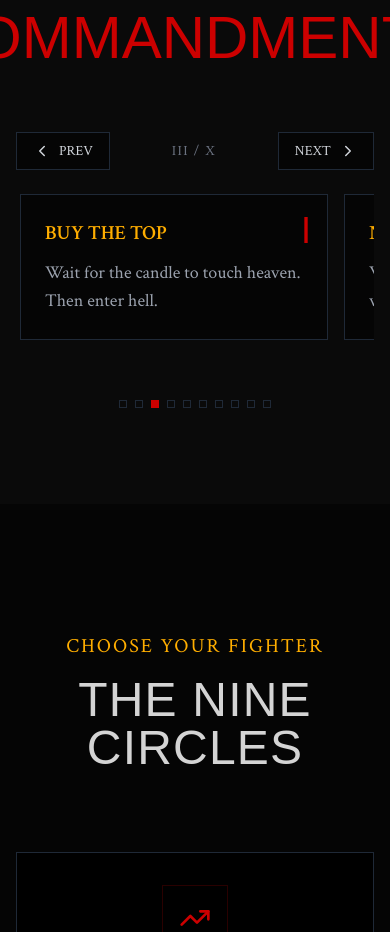
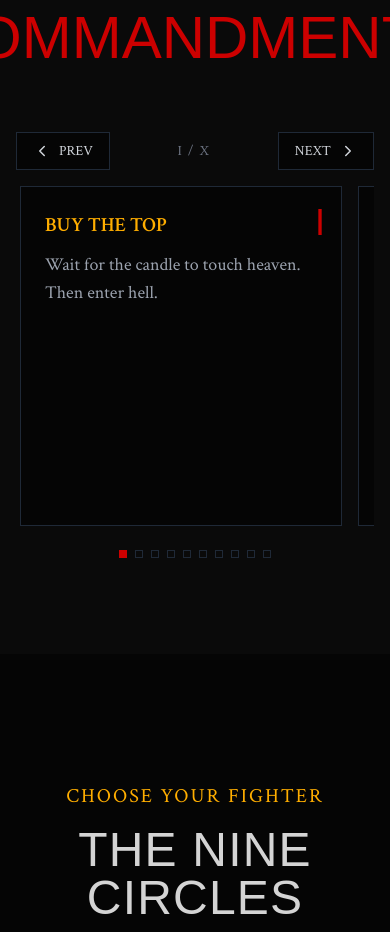
Before and after one commit to Pluviophile84/HELLCOIN, a Next.js app: page / in a window 390 px wide. Shown: the part 2362-3294 px from the top of the page. Built offline with nearby package versions, Linux system fonts and the light colour scheme; a web font is replaced by a local one.

Commit message:
Update Commandments.tsx

```diff
--- a/components/sections/Commandments.tsx
+++ b/components/sections/Commandments.tsx
@@ -28,36 +28,33 @@ const commandments = [
 function CommandmentCard({
   c,
   className = "",
+  "data-measure": dataMeasure,
 }: {
   c: (typeof commandments)[number];
   className?: string;
+  "data-measure"?: string;
 }) {
   return (
     <div
+      data-measure={dataMeasure}
       className={[
         "bg-hell-black border border-gray-800 p-6 relative group",
         "transition-all duration-75 ease-out",
         "hover:border-hell-red hover:scale-[1.01]",
-        "flex flex-col h-full", // IMPORTANT: allows equal-height behavior
+        "flex flex-col h-full", // IMPORTANT: card can be forced to equal height
         className,
       ].join(" ")}
     >
-      {/* ID Number */}
-      <div className="absolute top-4 right-4 font-gothic text-4xl text-hell-red">
-        {c.id}
-      </div>
+      <div className="absolute top-4 right-4 font-gothic text-4xl text-hell-red">{c.id}</div>
 
-      {/* Title */}
       <h3 className="font-terminal text-xl text-[#ffae00] mb-3 group-hover:text-hell-red uppercase font-semibold transition-colors duration-75">
         {c.title}
       </h3>
 
-      {/* Text */}
       <p className="font-terminal text-lg text-gray-400 group-hover:text-gray-200 transition-colors duration-75">
         {c.text}
       </p>
 
-      {/* Spacer (keeps card internals consistent if you add more later) */}
       <div className="mt-auto" />
     </div>
   );
@@ -66,64 +63,105 @@ function CommandmentCard({
 export const Commandments = () => {
   const total = commandments.length;
 
-  // Slider refs
   const scrollerRef = useRef<HTMLDivElement | null>(null);
-  const cardRefs = useRef<(HTMLDivElement | null)[]>([]);
+  const measureRef = useRef<HTMLDivElement | null>(null);
+
   const [active, setActive] = useState(0);
+  const [frameHeight, setFrameHeight] = useState<number>(0);
 
-  const goTo = useCallback((i: number) => {
+  // Slider width behavior (consistent feel)
+  const slideWidthClass = "w-[92%] sm:w-[78%] md:w-[66%]";
+
+  const goTo = useCallback(
+    (i: number) => {
+      const root = scrollerRef.current;
+      if (!root) return;
+
       const idx = ((i % total) + total) % total;
-    const el = cardRefs.current[idx];
+      const el = root.querySelector<HTMLElement>(`[data-slide="${idx}"]`);
       if (!el) return;
+
       el.scrollIntoView({ behavior: "smooth", inline: "center", block: "nearest" });
-  }, [total]);
+    },
+    [total]
+  );
 
   const prev = useCallback(() => goTo(active - 1), [active, goTo]);
   const next = useCallback(() => goTo(active + 1), [active, goTo]);
 
-  // Keep active dot in sync with scroll position (smooth + no jitter)
+  // Measure tallest card at the slider width so ALL slides get identical height (no jump/glitch)
+  useEffect(() => {
+    const host = measureRef.current;
+    if (!host) return;
+
+    const compute = () => {
+      const cards = host.querySelectorAll<HTMLElement>('[data-measure="1"]');
+      let max = 0;
+      cards.forEach((el) => {
+        max = Math.max(max, el.offsetHeight);
+      });
+      if (max && Math.abs(max - frameHeight) > 2) setFrameHeight(max);
+      if (!frameHeight && max) setFrameHeight(max);
+    };
+
+    compute();
+    const ro = new ResizeObserver(() => compute());
+    ro.observe(host);
+    window.addEventListener("resize", compute);
+
+    return () => {
+      ro.disconnect();
+      window.removeEventListener("resize", compute);
+    };
+    // eslint-disable-next-line react-hooks/exhaustive-deps
+  }, []);
+
+  // Keep active dot synced to scroll position (no IntersectionObserver jank, no fighting the page)
   useEffect(() => {
     const root = scrollerRef.current;
     if (!root) return;
 
-    const items = cardRefs.current.filter(Boolean) as HTMLDivElement[];
-    if (!items.length) return;
+    let raf = 0;
+    const onScroll = () => {
+      cancelAnimationFrame(raf);
+      raf = requestAnimationFrame(() => {
+        const children = Array.from(root.querySelectorAll<HTMLElement>("[data-slide]"));
+        if (!children.length) return;
 
-    const io = new IntersectionObserver(
-      (entries) => {
-        // pick the most-visible entry
+        const rootRect = root.getBoundingClientRect();
+        const rootCenter = rootRect.left + rootRect.width / 2;
+
         let bestIdx = active;
-        let bestRatio = 0;
+        let bestDist = Infinity;
 
-        for (const e of entries) {
-          if (!e.isIntersecting) continue;
-          const idx = items.indexOf(e.target as HTMLDivElement);
-          if (idx === -1) continue;
-          if (e.intersectionRatio > bestRatio) {
-            bestRatio = e.intersectionRatio;
+        children.forEach((el) => {
+          const r = el.getBoundingClientRect();
+          const center = r.left + r.width / 2;
+          const dist = Math.abs(center - rootCenter);
+          const idx = Number(el.getAttribute("data-slide") || "0");
+          if (dist < bestDist) {
+            bestDist = dist;
             bestIdx = idx;
           }
-        }
+        });
 
-        if (bestIdx !== active && bestRatio >= 0.55) setActive(bestIdx);
-      },
-      {
-        root,
-        threshold: [0.25, 0.55, 0.75],
-      }
-    );
+        if (bestIdx !== active) setActive(bestIdx);
+      });
+    };
 
-    items.forEach((el) => io.observe(el));
-    return () => io.disconnect();
-    // eslint-disable-next-line react-hooks/exhaustive-deps
-  }, [total, active]);
+    root.addEventListener("scroll", onScroll, { passive: true });
+    return () => {
+      cancelAnimationFrame(raf);
+      root.removeEventListener("scroll", onScroll);
+    };
+  }, [active]);
 
   const current = useMemo(() => commandments[active] ?? commandments[0], [active]);
 
   return (
     <section id="commandments" className="py-24 px-4 bg-hell-dark relative">
       <div className="max-w-7xl mx-auto">
-        {/* --- HEADER --- */}
+        {/* Header */}
         <div className="text-center mb-16 flex flex-col items-center gap-2">
           <span className="font-terminal text-[#ffae00] text-lg md:text-xl tracking-widest uppercase">
             LAW OF THE LAND
@@ -133,14 +171,26 @@ export const Commandments = () => {
           </h2>
         </div>
 
-        {/* =========================================================
-            TABLET + PHONE: NATIVE SCROLL-SNAP SLIDER (below lg)
-            - Smooth
-            - No layout jumps
-            - No navbar/page yank
-           ========================================================= */}
+        {/* =========================
+            Tablet + Phone: Slider
+           ========================= */}
         <div className="lg:hidden">
-          <div className="mx-auto max-w-xl">
+          <div className="mx-auto max-w-xl relative">
+            {/* Hidden measurement host (same width as slides) */}
+            <div
+              ref={measureRef}
+              className="absolute -left-[9999px] top-0 w-full opacity-0 pointer-events-none"
+              aria-hidden="true"
+            >
+              <div className="flex flex-col gap-4">
+                {commandments.map((c) => (
+                  <div key={`m-${c.id}`} className={slideWidthClass}>
+                    <CommandmentCard c={c} data-measure="1" />
+                  </div>
+                ))}
+              </div>
+            </div>
+
             {/* Controls */}
             <div className="flex items-center justify-between mb-4 font-terminal text-sm md:text-base">
               <button
@@ -168,32 +218,39 @@ export const Commandments = () => {
               </button>
             </div>
 
-            {/* Scroll-snap track */}
+            {/* Fixed-height frame to prevent “jumping” */}
+            <div
+              className="relative w-full"
+              style={{
+                height: frameHeight ? `${frameHeight}px` : undefined,
+                minHeight: "340px", // stable fallback before measurement
+              }}
+            >
               <div
                 ref={scrollerRef}
                 className={[
+                  "h-full w-full",
                   "overflow-x-auto overflow-y-hidden",
+                  "snap-x snap-mandatory",
                   "scroll-smooth",
-                "snap-x snap-mandatory",
-                "overscroll-x-contain", // prevents the page/nav from getting yanked around
-                "touch-pan-x", // makes swipe feel like a real slider
-                "select-none",
-                // spacing
+                  "overscroll-x-contain",
                   "px-1",
+                  // Hide scrollbar so you don’t get “two paginations”
+                  "[&::-webkit-scrollbar]:hidden [scrollbar-width:none] [-ms-overflow-style:none]",
                 ].join(" ")}
+                style={{
+                  // allow vertical page scroll; horizontal swipe stays inside the scroller
+                  touchAction: "pan-y",
+                }}
               >
-              {/* Track: stretch => all cards become same height (max card height) */}
-              <div className="flex items-stretch gap-4 py-2">
+                <div className="flex items-stretch gap-4 h-full">
                   {commandments.map((c, i) => (
                     <div
                       key={c.id}
-                    ref={(el) => {
-                      cardRefs.current[i] = el;
-                    }}
+                      data-slide={i}
                       className={[
-                      "snap-center shrink-0",
-                      "w-[88%] sm:w-[72%] md:w-[62%]", // consistent width per slide
-                      "h-full",
+                        "snap-center shrink-0 h-full",
+                        slideWidthClass,
                       ].join(" ")}
                     >
                       <CommandmentCard c={c} className="h-full" />
@@ -201,8 +258,9 @@ export const Commandments = () => {
                   ))}
                 </div>
               </div>
+            </div>
 
-            {/* Dots (square indicators = sharp corner rule) */}
+            {/* Single pagination: square dots only */}
             <div className="mt-6 flex items-center justify-center gap-2">
               {commandments.map((c, i) => {
                 const isActive = i === active;
@@ -223,16 +281,14 @@ export const Commandments = () => {
           </div>
         </div>
 
-        {/* =========================================================
-            LAPTOP + DESKTOP: FULL GRID (lg and up) — all visible
-           ========================================================= */}
+        {/* =========================
+            Laptop + Desktop: Grid
+           ========================= */}
         <motion.div
           initial="hidden"
           whileInView="visible"
           viewport={{ once: true }}
-          variants={{
-            visible: { transition: { staggerChildren: 0.1 } },
-          }}
+          variants={{ visible: { transition: { staggerChildren: 0.1 } } }}
           className="hidden lg:grid grid-cols-3 xl:grid-cols-4 gap-6 items-stretch"
         >
           {commandments.map((c, i) => (
```
Lines whose indentation alone changed are shown as unchanged.
